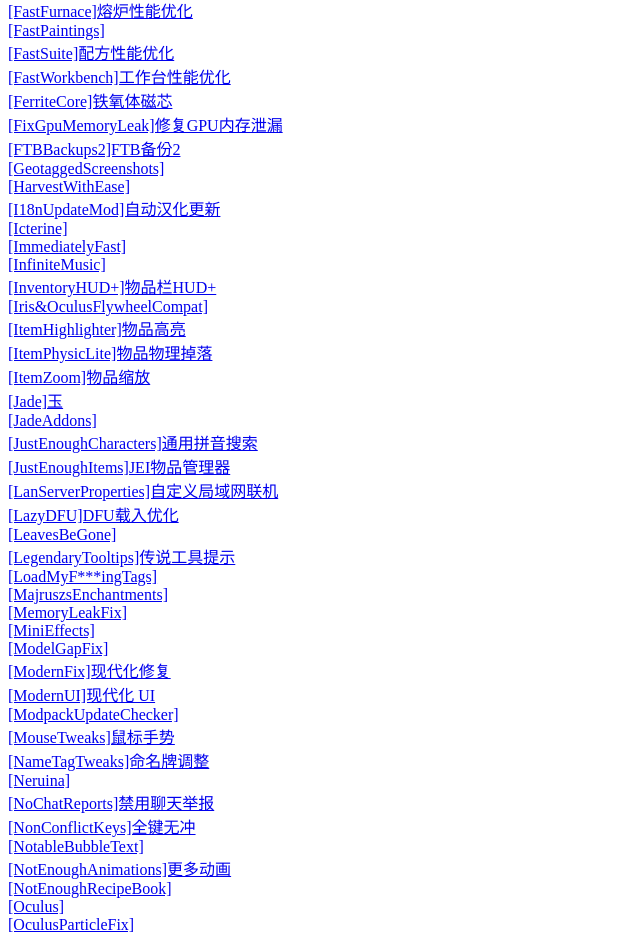
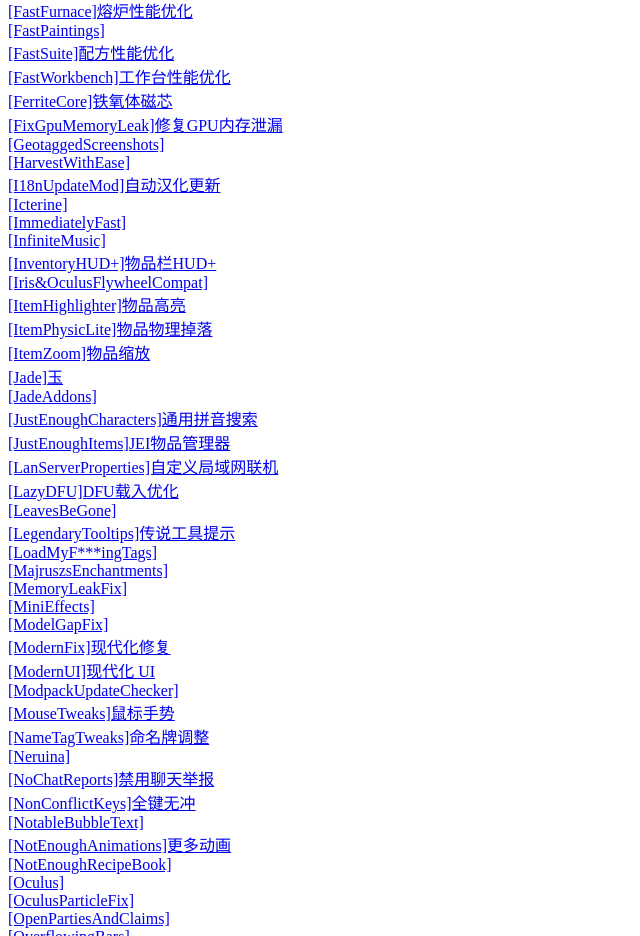
Before and after one commit to QianFuv/Miracles-Journey-List, a plain HTML site: page index.html in a window 1280 px wide. Shown: the part 4688-5624 px from the top of the page, without its empty margins (0-640 px from the left). Drawn offline with Linux system fonts and the light colour scheme.

Commit message:
deploy: WaxingMoonStudio/Miracles-Journey-List@cc11781c7f48581765b8314c76c90638cb5d057b

```diff
--- a/index.html
+++ b/index.html
@@ -230,7 +230,6 @@
     <DT><A HREF="https://www.mcmod.cn/class/1486.html" TAGS="" ID="485">[FastWorkbench]工作台性能优化</A>
     <DT><A HREF="https://www.mcmod.cn/class/3888.html" TAGS="" ID="486">[FerriteCore]铁氧体磁芯</A>
     <DT><A HREF="https://www.mcmod.cn/class/11863.html" TAGS="" ID="487">[FixGpuMemoryLeak]修复GPU内存泄漏</A>
-    <DT><A HREF="https://www.mcmod.cn/class/6688.html" TAGS="" ID="488">[FTBBackups2]FTB备份2</A>
     <DT><A HREF="https://www.mcmod.cn/class/13066.html" TAGS="" ID="490">[GeotaggedScreenshots]</A>
     <DT><A HREF="https://www.mcmod.cn/class/9157.html" TAGS="" ID="491">[HarvestWithEase]</A>
     <DT><A HREF="https://www.mcmod.cn/class/1188.html" TAGS="" ID="492">[I18nUpdateMod]自动汉化更新</A>
```
